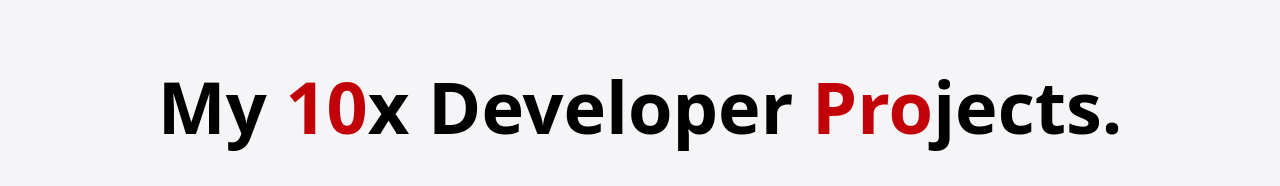
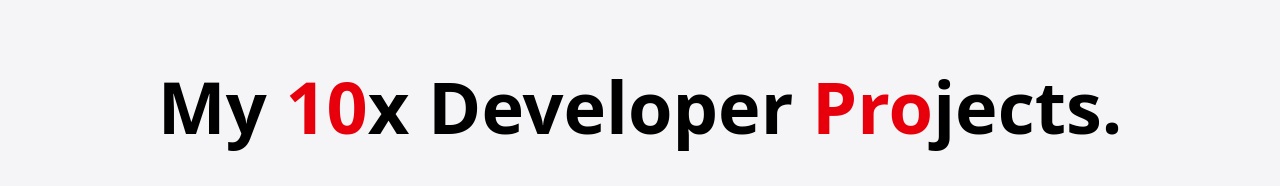
Before and after one commit to adityaBanka/adityabanka.github.io, a React (Vite) app: page /work in a window 1280 px wide. Shown: the part 170-356 px from the top of the page. Built offline with nearby package versions, Linux system fonts and the light colour scheme.

Commit message:
better routing, updated project header

```diff
--- a/src/App.jsx
+++ b/src/App.jsx
@@ -33,9 +33,11 @@ function App() {
 
 
   useEffect(() => {
-    if(pageName !== '/')
-    {
+    if (pageName !== '/') {
       navigate(pageName)
+    }
+    if (location.pathname !== '/') {
+      navigate(location.pathname)
     }
   }, []);
 
--- a/src/Pages/Project.jsx
+++ b/src/Pages/Project.jsx
@@ -14,9 +14,9 @@ function Project() {
 
       <div className='flex flex-col justify-center items-center space-y-10 mx-[10%]'>
         <p className='text-7xl font-bold'>
-          My <span className="text-red-700 active:scale-95 inline-block duration-50 select-none" onClick={handleClick}>{count}</span>x Developer <span className='whitespace-nowrap'><span className='text-red-700 active:scale-95 inline-block duration-50 select-none' onClick={handleClick}>Pro</span>jects.</span> {count === 69 ? "😏Nice!" : ""}
+          My <span className="text-red-600 active:scale-95 inline-block duration-50 select-none" onClick={handleClick}>{count}</span>x Developer <span className='whitespace-nowrap'><span className='text-red-600 active:scale-95 inline-block duration-50 select-none' onClick={handleClick}>Pro</span>jects.</span> {count === 69 ? "😏Nice!" : ""}
         </p>
-        <p className='text-justify'>I have been programming since the age of 13. Since then, I have worked with Java, C, C++, Python, JavaScript, HTML, CSS, and many other programming languages. In my journey I have made myself well versed in tools such as Git, Docker, VSCode, Postman, Android Studio, Chrome, Arduino, STM32, along with frameworks and libraries such as ReactJs, Tailwind, Spring, NumPy, Pandas, SciKit-Learn, TensorFlow, Keras, OpenCV, Google MediaPipe and more. I have used popular databases like, MySQL, SQLite, and MongoDB. I frequently use cloud services such as, Amazon Web Services (Lambda, EC2, S3, SES) and Google Cloud Platform as well.</p>
+        <p className='text-justify'>I have been programming since the age of 13. Since then, I have worked with Java, C, C++, Python, JavaScript, HTML, CSS, and many other programming languages. In my journey I have made myself well versed in tools such as Git, Docker, VSCode, Postman, Android Studio, Chrome, Arduino, STM32, along with frameworks and libraries such as ReactJs, NodeJs, Tailwind, Spring, NumPy, Pandas, SciKit-Learn, Keras, TensorFlow, TensorflowJs, OpenCV, Google MediaPipe and more. I have used popular databases like, MySQL, SQLite, and MongoDB. I frequently use cloud services such as, Amazon Web Services (Lambda, EC2, S3, SES) and Google Cloud Platform as well. Apart from this I have also devoted time to understanding Machine Learning and Artificial Intelligence, with special emphasis on Deep Learning. Utilising Neural Networks like, 1D and 2D CNNs, RNNs and a plethora of preexisting models via transfer learning</p>
       </div>
 
       <ProjectSection
```
